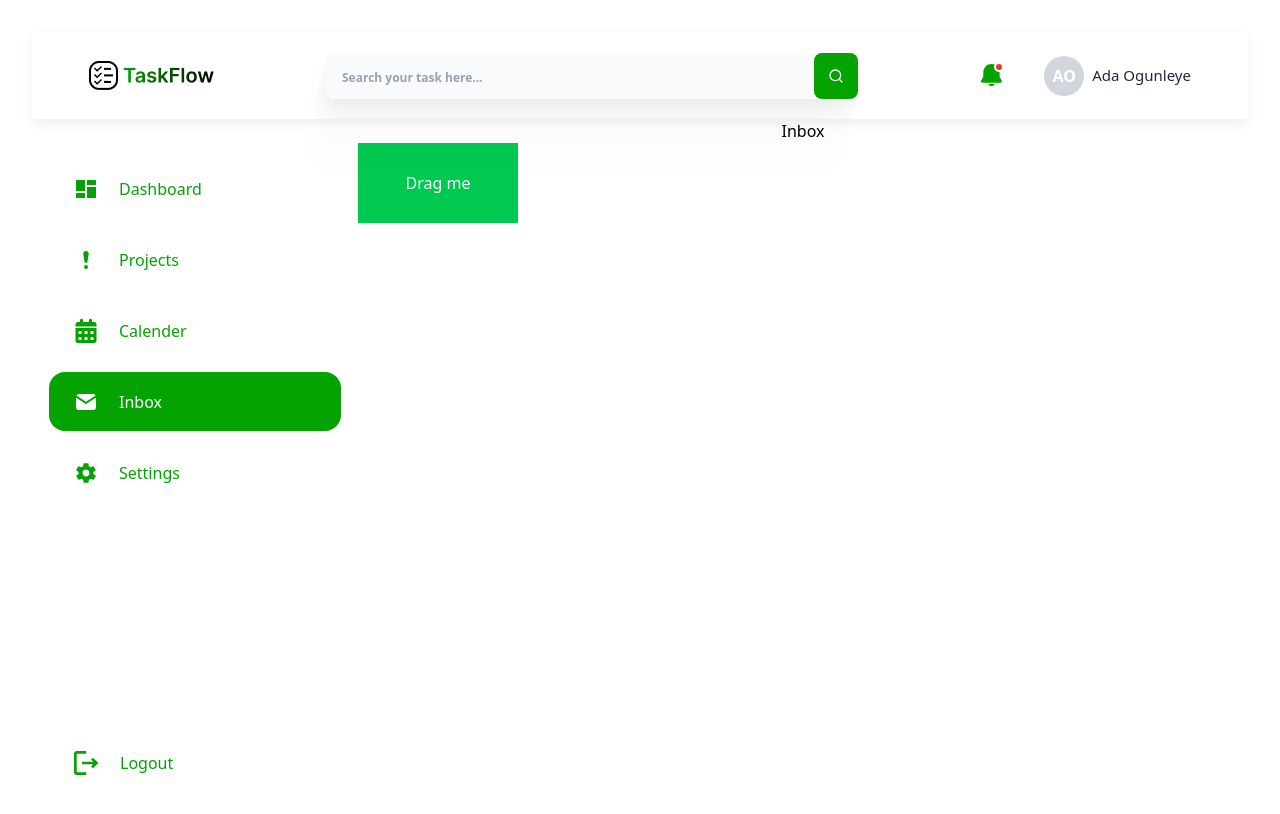
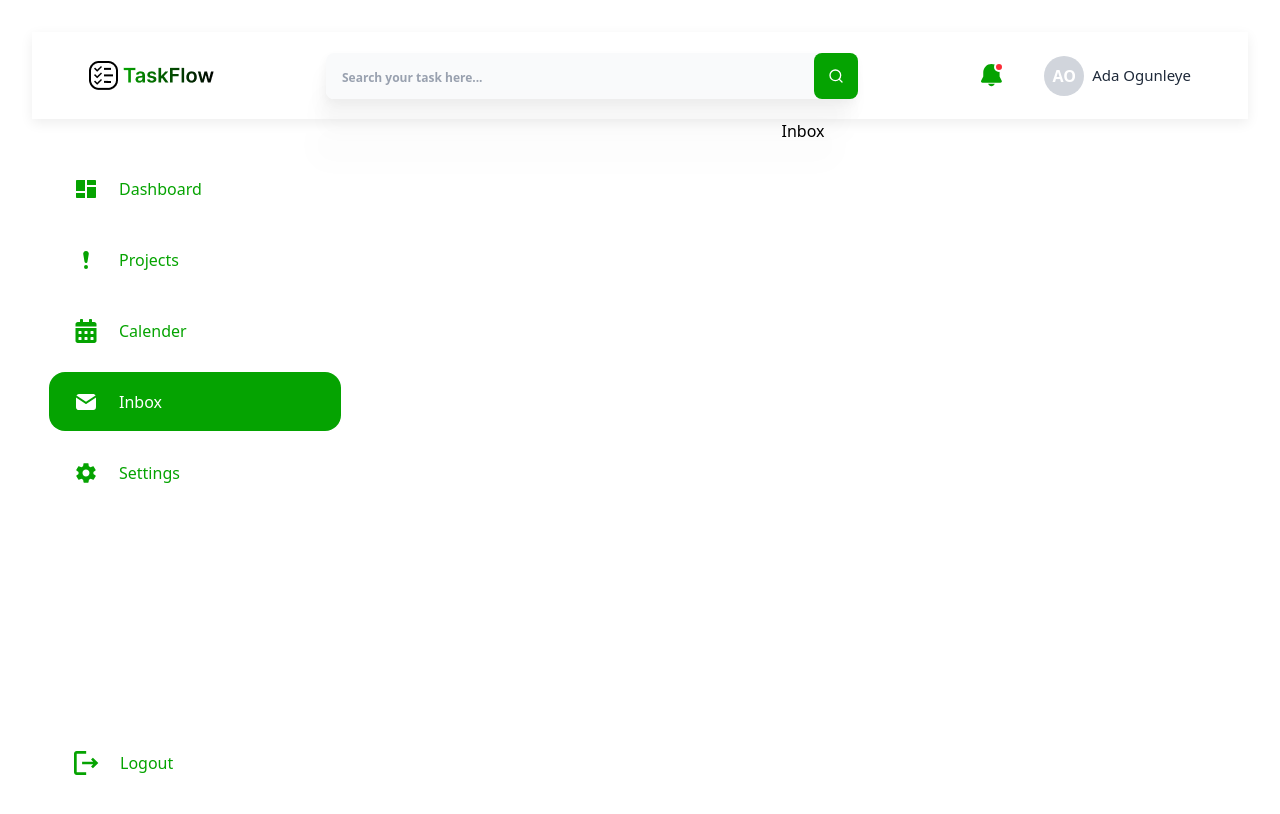
Before and after one commit to Tasktheflow/Task-Flow, a React (Vite) app: page /dashboard/inbox in a window 1280 px wide. Shown: the top 814 px of the page. Built offline with nearby package versions, Linux system fonts and the light colour scheme.

Commit message:
removed dragtest

```diff
--- a/src/pages/Inbox/Inbox.jsx
+++ b/src/pages/Inbox/Inbox.jsx
@@ -1,13 +1,8 @@
-import React from 'react'
-import DragTest from '../../components/Testdnd/DND'
-
+import React from "react";
+import DragTest from "../../components/Testdnd/DND";
 
 const Inbox = () => {
-  return (
-    <div>Inbox
-    <DragTest/>
-    </div>
-  )
-}
+  return <div>Inbox</div>;
+};
 
-export default Inbox
+export default Inbox;
```
